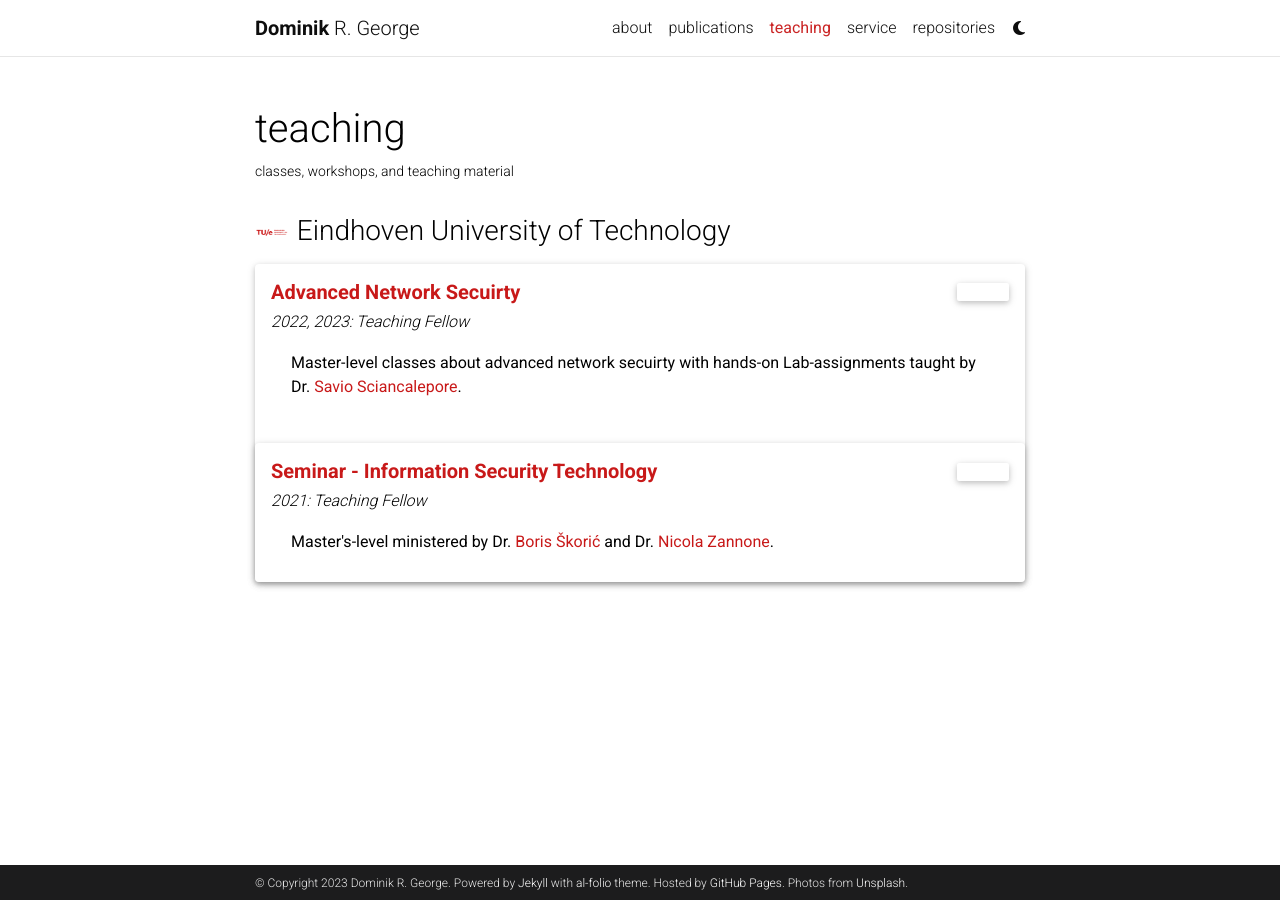
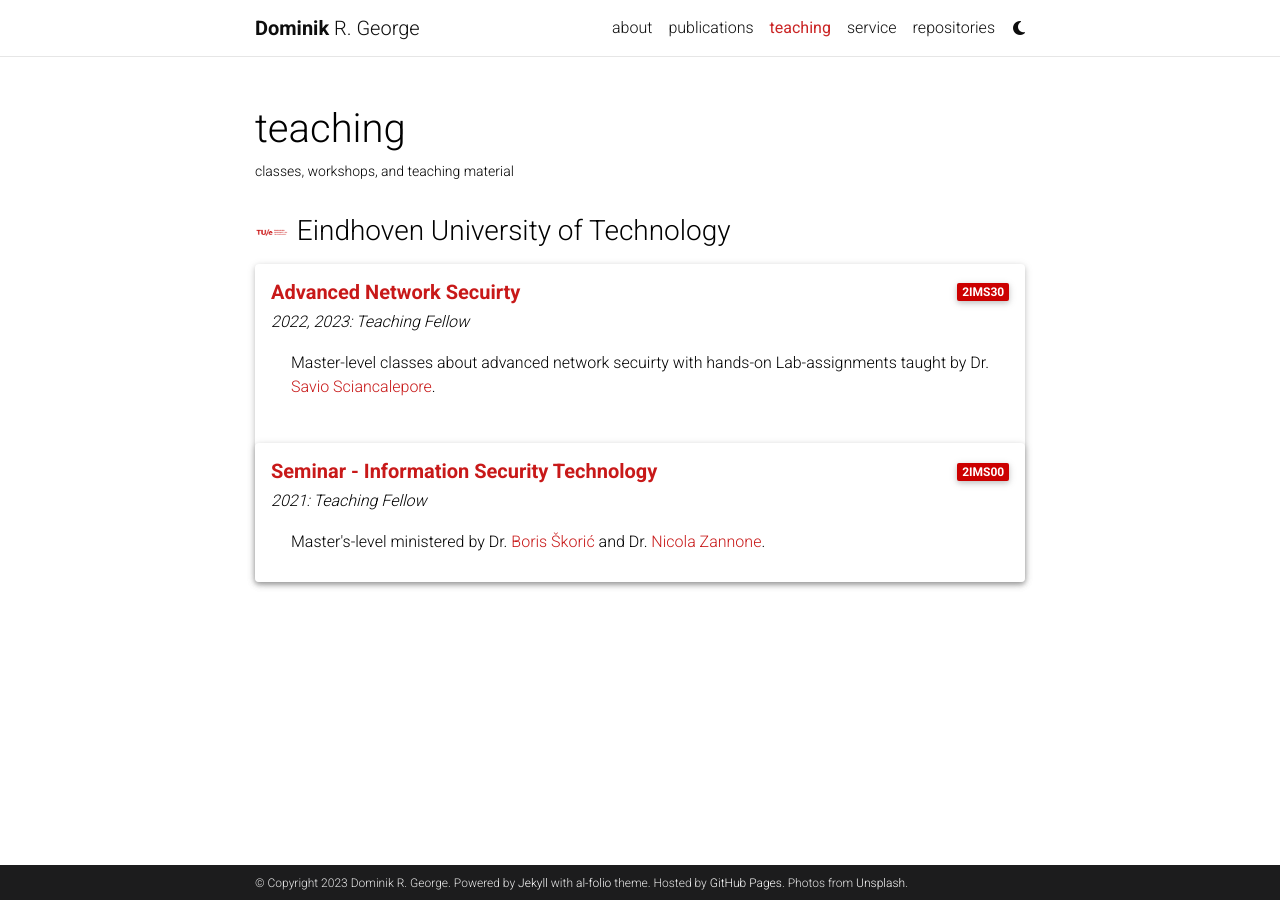
Before and after one commit to DominikRoy/DominikRoy.github.io, a Jekyll site: the page built from _pages/teaching.md, in a window 1280 px wide. Built offline with Jekyll 4.4.1, drawn with Linux system fonts in a browser that asks for light colours; comment, search, counter and statistics services are not loaded; a style sheet for code colours, icons or effects is not loaded.

Commit message:
Updated teaching page. Still in work in progress.

```diff
--- a/_pages/teaching.md
+++ b/_pages/teaching.md
@@ -16,13 +16,13 @@ description: classes, workshops, and teaching material
         <h5 class="font-weight-bold"><a target="_blank" href="https://canvas.tue.nl/courses/22036">Advanced Network Secuirty</a></h5>
       </div>
       <div class="col-sm-2 text-left text-sm-right">
-        <span class="badge font-weight-bold text-uppercase align-middle">
+        <span class="badge font-weight-bold danger-color-dark text-uppercase align-middle">
             2IMS30
         </span>
       </div>
     </div>
     <h6 class="font-italic mt-2 mt-sm-0">2022, 2023: Teaching Fellow</h6>
-    <ul class="card-text list-group list-group-flush">
+    <ul class="card-text font-weight-light list-group list-group-flush">
       <li class="list-group-item">Master-level classes about advanced network secuirty with hands-on Lab-assignments taught by Dr. <a target="_blank" href="https://research.tue.nl/en/persons/savio-sciancalepore">Savio Sciancalepore</a>.</li>
     </ul>
   </div>
@@ -34,13 +34,13 @@ description: classes, workshops, and teaching material
         <h5 class="font-weight-bold"><a target="_blank" href="https://canvas.tue.nl/courses/15035">Seminar - Information Security Technology</a></h5>
       </div>
       <div class="col-sm-2 text-left text-sm-right">
-        <span class="badge font-weight-bold text-uppercase align-middle">
+        <span class="badge font-weight-bold danger-color-dark text-uppercase align-middle">
             2IMS00
         </span>
       </div>
     </div>
     <h6 class="font-italic mt-2 mt-sm-0">2021: Teaching Fellow</h6>
-    <ul class="card-text list-group list-group-flush">
+    <ul class="card-text font-weight-light list-group list-group-flush">
       <li class="list-group-item">Master's-level ministered by Dr. <a target="_blank" href="https://www.tue.nl/en/research/researchers/boris-skoric/">Boris Škorić</a> and Dr. <a target="_blank" href="https://www.tue.nl/en/research/researchers/nicola-zannone/">Nicola Zannone</a>.</li>
     </ul>
   </div>
```
